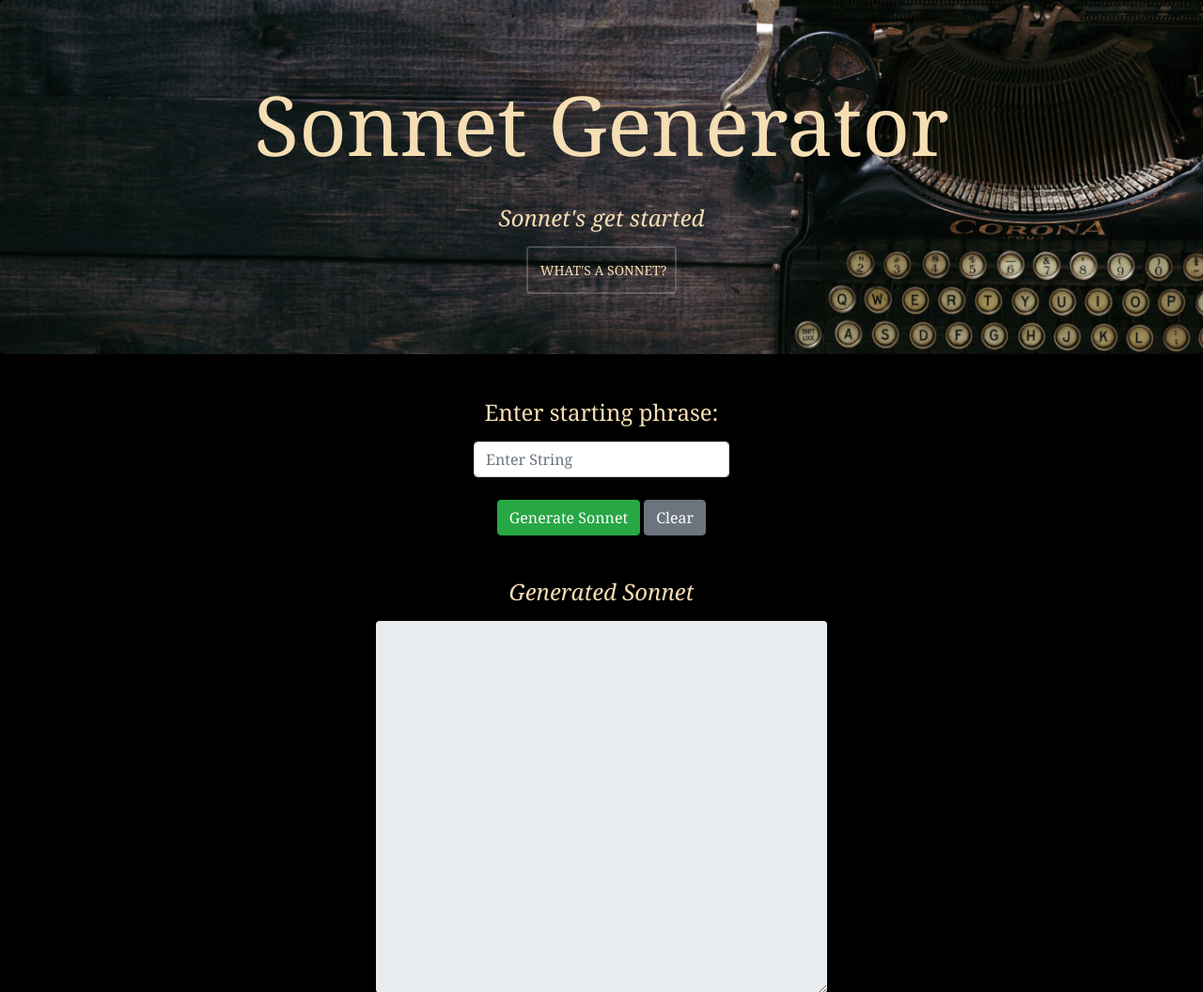
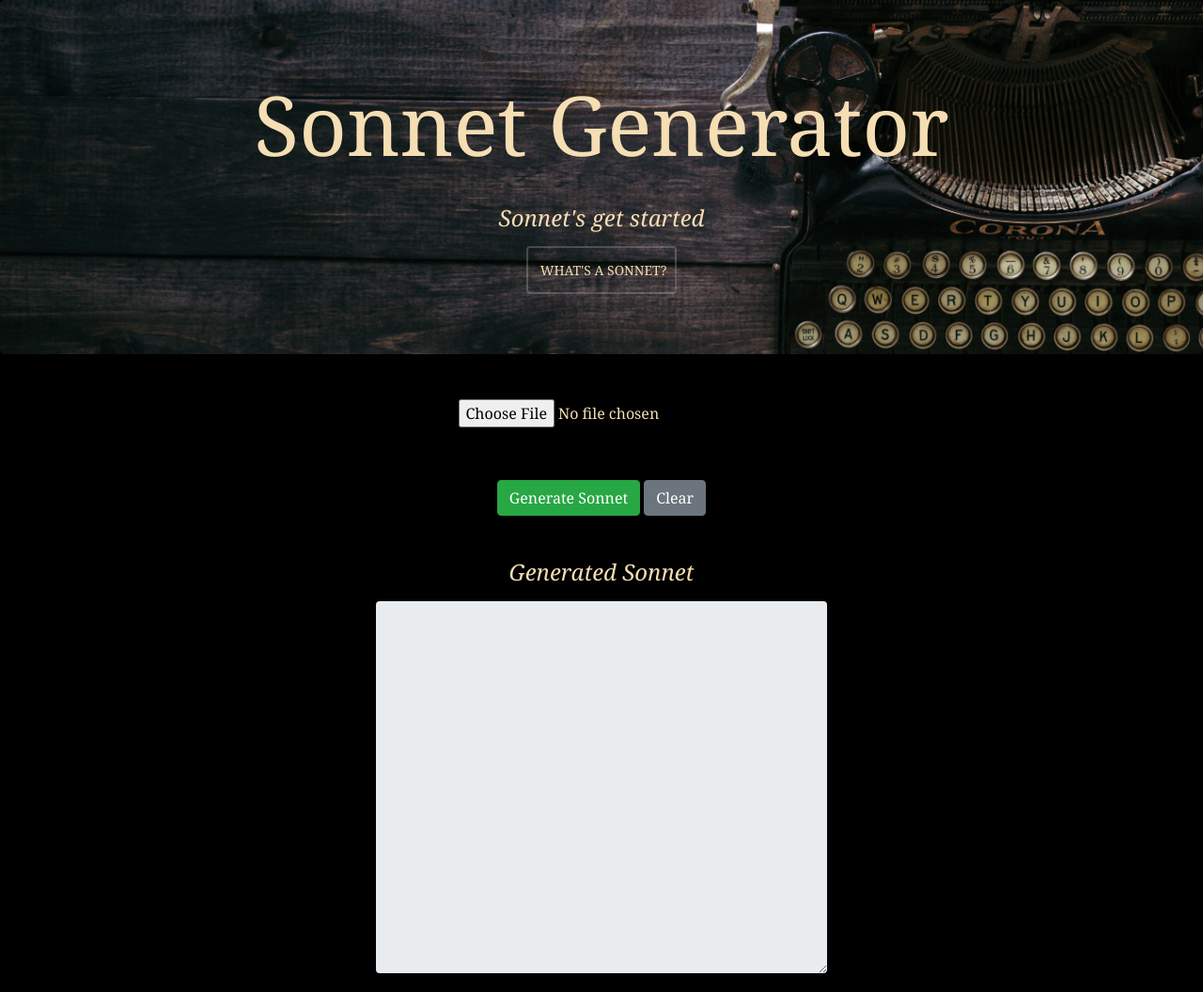
Before and after one commit to alt-nikitha/Sonnet-Generator, a Flask app: page / in a window 1280 px wide. Shown: the top 1056 px of the page at 94% size. Run offline with Flask 2, Linux system fonts and the light colour scheme; parts of the project's set-up code (start-up, migrations or seed data) failed here and were passed over; some libraries are stand-ins or nearby versions.

Commit message:
Update index.html

```diff
--- a/templates/index.html
+++ b/templates/index.html
@@ -41,12 +41,9 @@
     <div class="container">
         <form action="/index" method="POST">
             <div id= "button param">
-                <label id="stringInput" pattern="{[a-zA-Z .'',!;?]*}"><h3>Enter starting phrase:</h3></label>
-                <input class="form-control" type="text" id="prefix" name="prefix" placeholder="Enter String" required/>
-                <br/>
-                <!-- <label id="numberInput"><h3>Enter Temperature:</h3></label>
-                <input class="form-control" type="number" step="0.01" min="0" max="1" id="temperature" name="temperature" placeholder="Value between 0 and 2" required/>
-                <br/> -->
+                 <p><input type="file"  accept="image/*" name="image" id="file"  onchange="loadFile(event)" style="display: upload image"></p>
+
+                <p><img id="output" width="200" /></p>
                 <button type="submit" class="btn btn-success">Generate Sonnet</button>
                 <button type="reset" id="clear" onClick= "clearFunc();" class="btn btn-secondary">Clear</button>
             </div>
@@ -113,12 +110,13 @@
     </footer>
 
     <!-- Javacript function to clear input and generated sonnet on click -->
-    <script>
-        function clearFunc(){
-        document.getElementById('textbox').value = "";
-        document.getElementById('stringInput').value = "";
+      <script>
+        var loadFile = function(event) {
+            var image = document.getElementById('output');
+            image.src = URL.createObjectURL(event.target.files[0]);
         };
-    </script>
+        </script>
+
 
 
 
```
